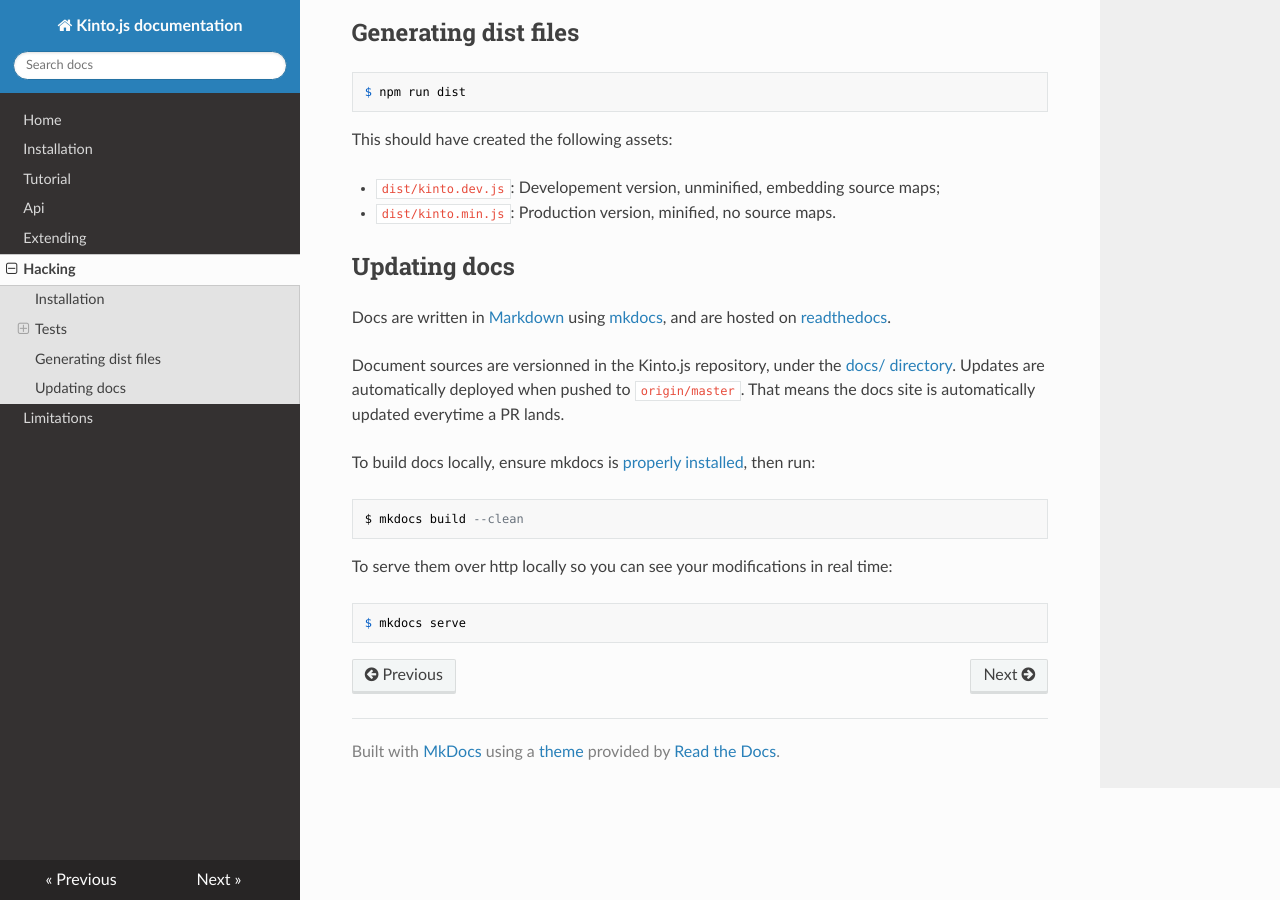
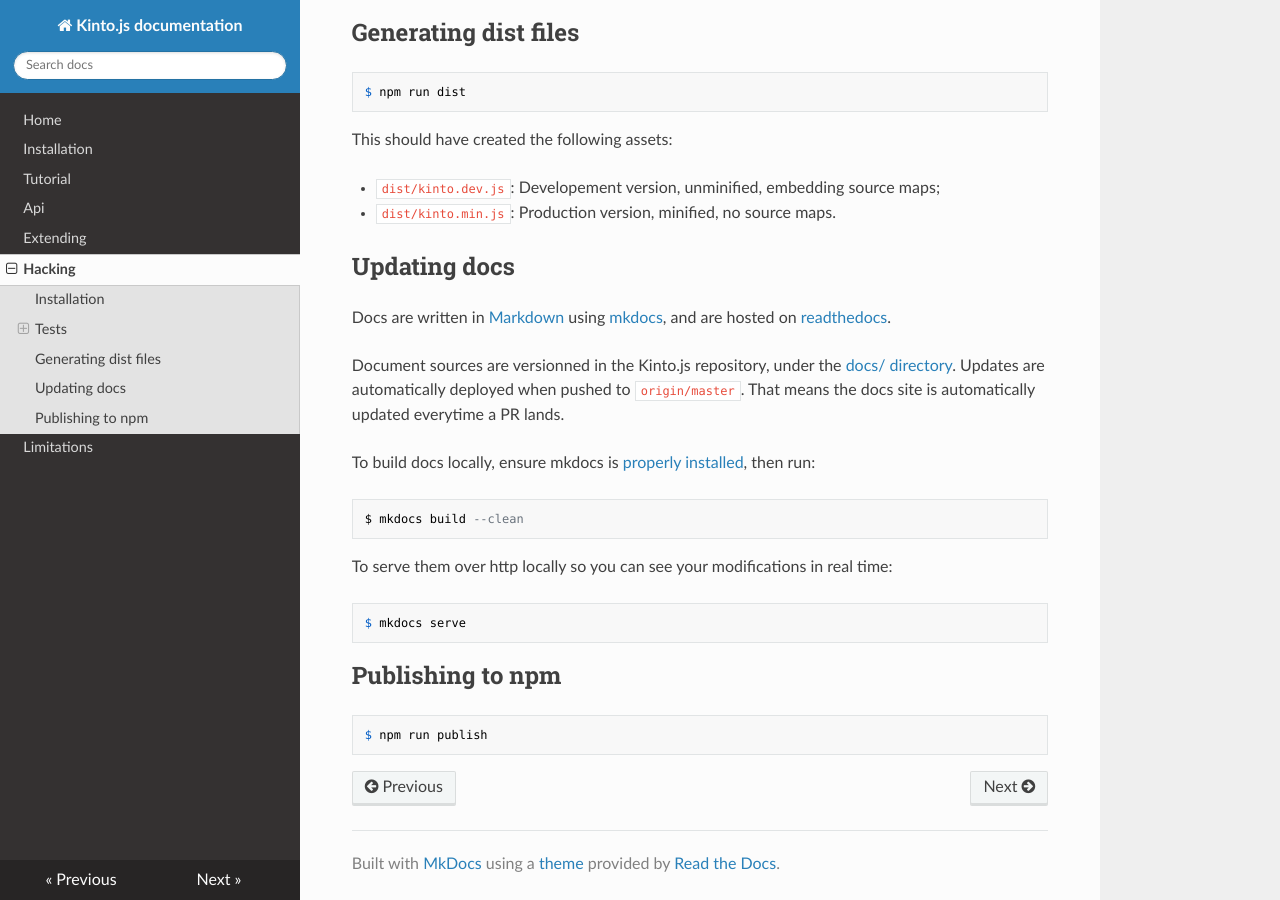
Before and after one commit to Kinto/kinto.js, an MkDocs documentation site: the page built from docs/hacking.md, in a window 1280 px wide and 900 px high, scrolled down 978 px. Built offline with MkDocs 1.6.1, drawn with Linux system fonts in a browser that asks for light colours; nearby versions of some CDN libraries; old or Windows-style settings are respelled for this version of MkDocs.

Commit message:
Updated docs for publishing package.

```diff
--- a/docs/hacking.md
+++ b/docs/hacking.md
@@ -56,3 +56,7 @@
 To serve them over http locally so you can see your modifications in real time:
 
     $ mkdocs serve
+
+## Publishing to npm
+
+    $ npm run publish
--- a/package.json
+++ b/package.json
@@ -9,6 +9,7 @@
     "dist": "npm run dist-dev && npm run dist-prod",
     "dist-dev": "browserify -s Kinto -x fake-indexeddb -x localStorage -d -e src/index.js -o dist/kinto.dev.js && cp dist/kinto.dev.js demo/",
     "dist-prod": "browserify -s Kinto -x fake-indexeddb -x localStorage -g uglifyify -e src/index.js -o dist/kinto.min.js && cp dist/kinto.min.js demo/",
+    "publish": "npm run build && npm publish",
     "report-coverage": "npm run test-cover && ./node_modules/coveralls/bin/coveralls.js < ./coverage/lcov.info",
     "tdd": "mocha -w --compilers js:babel/register 'test/**/*_test.js'",
     "test": "npm run test-nocover",
```
